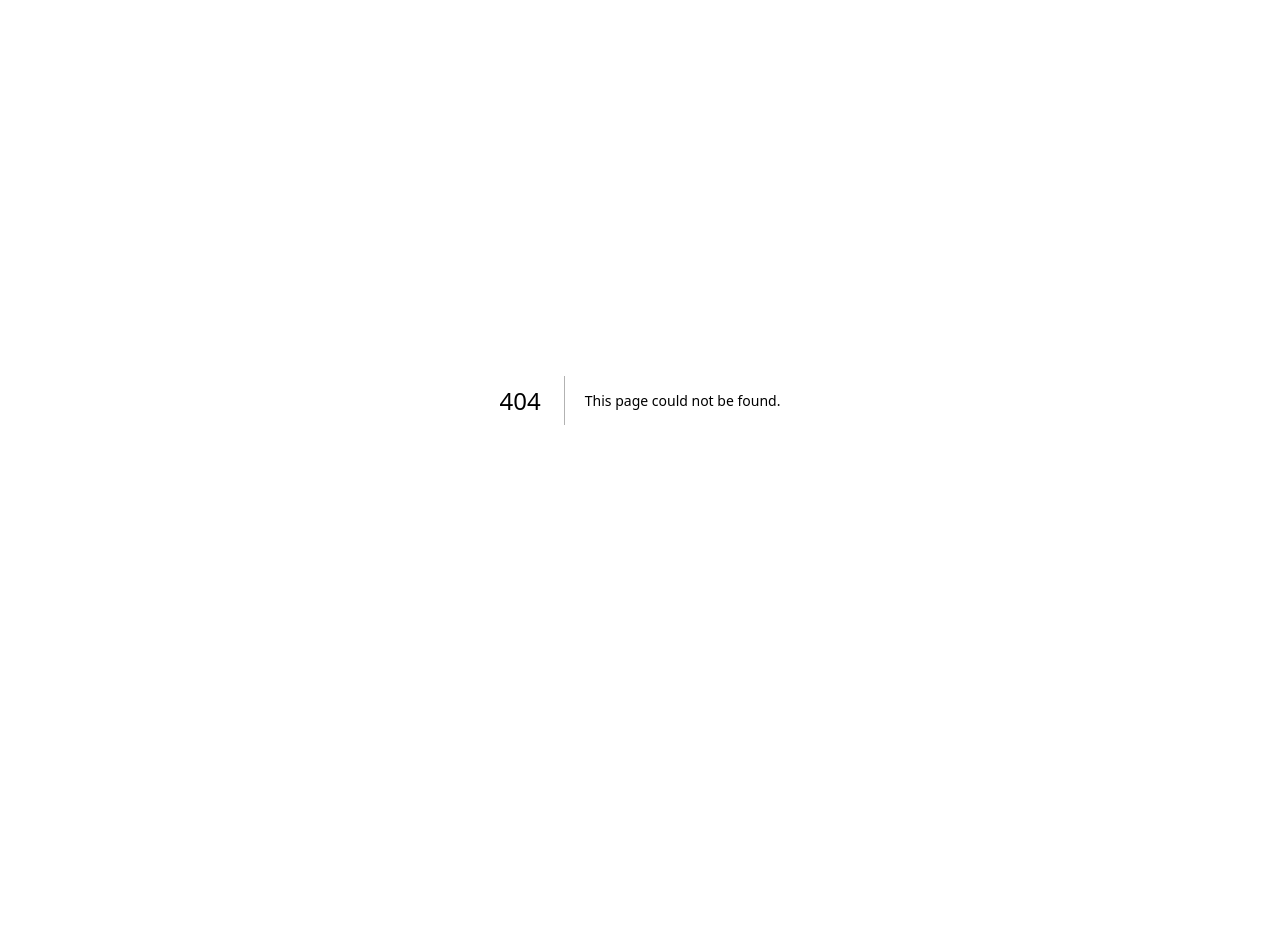
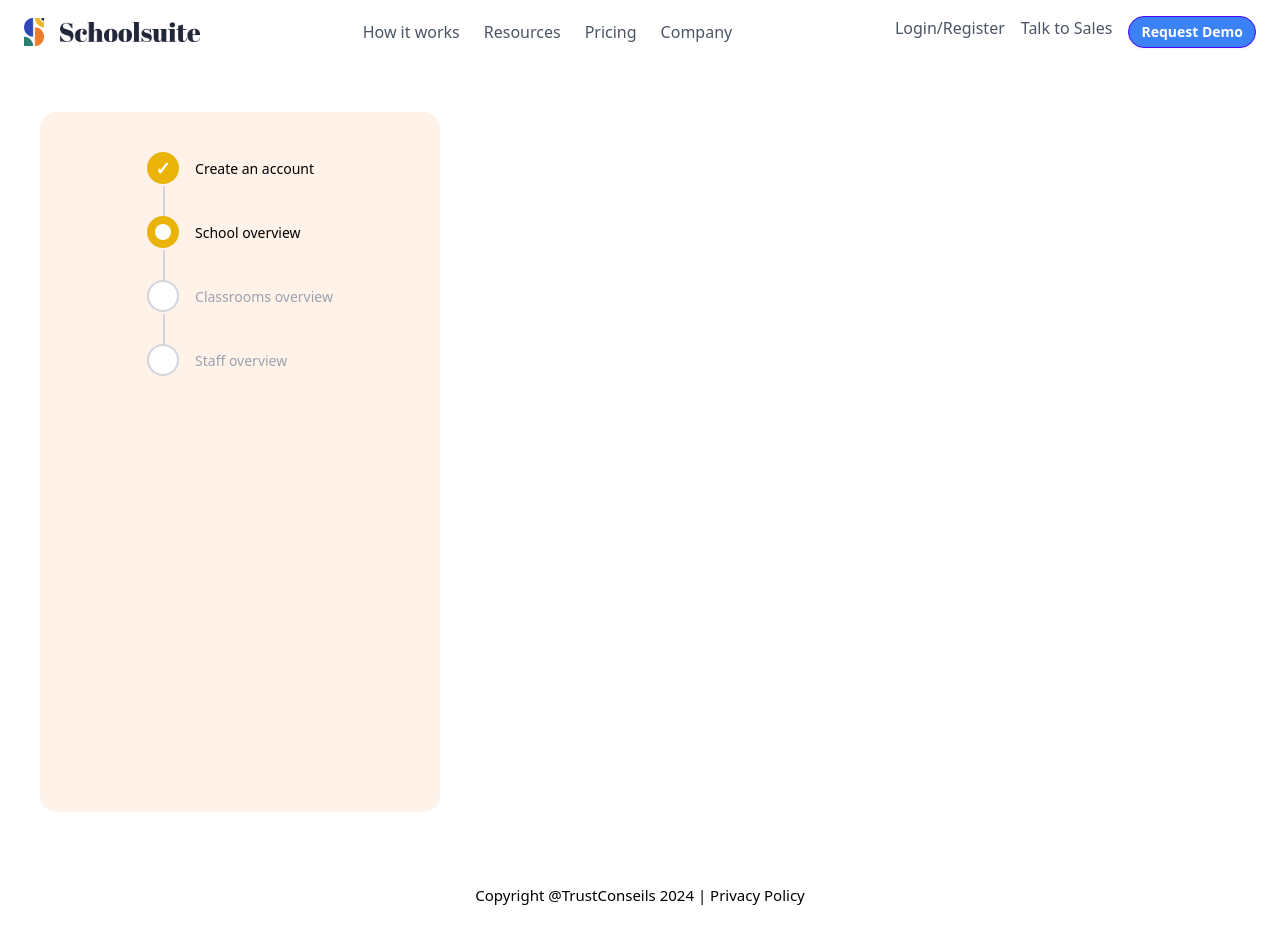
Before and after one commit to Habibhanini/schoolsuits, a Next.js app: page /signup in a window 1280 px wide. Before the commit this address had no page. Before the commit the page ends 800 px from the top, so only its background shows below. Built offline with nearby package versions, Linux system fonts and the light colour scheme; a web font is replaced by a local one.

Commit message:
New Component + student vignette changes

```diff
--- a/app/components/landing/Navbar.tsx
+++ b/app/components/landing/Navbar.tsx
@@ -1,9 +1,25 @@
+import Image from "next/image";
 import React from "react";
 
 const Navbar = () => {
   return (
-    <nav className="flex items-center justify-between px-6 py-4 border-b border-gray-200 bg-white">
-      <div className="text-lg font-bold text-blue-600">Schoolsuite</div>
+    <nav className="flex items-center justify-between px-6 py-4  ">
+      <div className="flex items-center space-x-4">
+        <Image
+          src="/images/LogoSchoolSuite.png"
+          alt="Logo"
+          width={0}
+          height={0}
+          className="w-[20px] h-auto"
+        />
+        <Image
+          src="/images/SchoolSuite.png"
+          alt="Logo"
+          width={0}
+          height={0}
+          className="w-[140px] h-auto"
+        />
+      </div>
       <div className="flex space-x-6">
         <a href="#" className="text-gray-600 hover:text-blue-600">
           How it works
--- /dev/null
+++ b/app/components/landing/ProgressStepper.tsx
@@ -0,0 +1,65 @@
+import React from "react";
+
+interface Step {
+  label: string;
+  completed: boolean;
+  current: boolean;
+}
+
+const steps: Step[] = [
+  { label: "Create an account", completed: true, current: false },
+  { label: "School overview", completed: false, current: true },
+  { label: "Classrooms overview", completed: false, current: false },
+  { label: "Staff overview", completed: false, current: false },
+];
+
+const ProgressStepper: React.FC = () => {
+  return (
+    <div className="bg-[#fff2e9] rounded-2xl p-6 w-[400px] h-[700px] flex flex-col items-center">
+      <ul className="relative space-y-8 mt-4">
+        {steps.map((step, index) => (
+          <li key={index} className="relative flex items-center">
+            {/* Vertical Line */}
+            {index > 0 && (
+              <span className="absolute top-[-30px] left-[16px] h-[30px] w-[2px] bg-gray-300"></span>
+            )}
+
+            {/* Step Circle */}
+            <div
+              className={`flex items-center justify-center w-8 h-8 rounded-full border-2 ${
+                step.completed
+                  ? "bg-yellow-500 border-yellow-500 text-white"
+                  : step.current
+                  ? "bg-yellow-500 border-yellow-500"
+                  : "border-gray-300 bg-white"
+              }`}
+            >
+              {/* Checkmark for completed step */}
+              {step.completed && (
+                <span className="text-white font-bold text-lg">✓</span>
+              )}
+
+              {/* Smaller white circle for current step */}
+              {step.current && (
+                <div className="w-4 h-4 rounded-full bg-white"></div>
+              )}
+            </div>
+
+            {/* Step Label */}
+            <span
+              className={`ml-4 text-sm ${
+                step.completed || step.current
+                  ? "text-black font-medium"
+                  : "text-gray-400"
+              }`}
+            >
+              {step.label}
+            </span>
+          </li>
+        ))}
+      </ul>
+    </div>
+  );
+};
+
+export default ProgressStepper;
--- a/app/components/myclass/StudentCard.tsx
+++ b/app/components/myclass/StudentCard.tsx
@@ -1,9 +1,6 @@
-import { useState } from "react";
+import React, { useState } from "react";
 import { IoEllipsisHorizontal } from "react-icons/io5";
-import { FiPlus } from "react-icons/fi";
-import { StarIcon, WarningIcon } from "@/app/icons/SvgIcons";
 import Image from "next/image";
-import { HiPlus } from "react-icons/hi2";
 import { FaPlus } from "react-icons/fa";
 
 export default function StudentCard({
@@ -13,12 +10,34 @@ export default function StudentCard({
   initialStarCount = 0,
   initialAlertCount = 0,
 }) {
-  const [starCount, setStarCount] = useState(initialStarCount);
-  const [alertCount, setAlertCount] = useState(initialAlertCount);
+  const [attendanceStatus, setAttendanceStatus] = useState("Attendance");
+
+  // Function to get the color based on the attendance status
+  const getColor = () => {
+    switch (attendanceStatus) {
+      case "Present":
+        return "#85CA88"; // Green
+      case "Absent":
+        return "#EB5118"; // Red
+      case "Late":
+        return "#F5A12C"; // Orange
+      default:
+        return "#FFFFFF"; // Default (white)
+    }
+  };
+
+  // Function to get the text color based on the attendance status
+  const getTextColor = () => {
+    return attendanceStatus === "Attendance" ? "text-gray-400" : "text-white";
+  };
 
   return (
     <div
-      className={`w-[200px] rounded-md bg-whitesmoke-100 overflow-hidden flex flex-col items-start justify-start p-[5px] box-border gap-[5px] min-w-[140px] max-w-[200px] leading-[normal] tracking-[normal] text-left text-smi text-black font-jakarta `}
+      className={`w-[200px] rounded-xl overflow-hidden flex flex-col items-start justify-start p-[5px] box-border gap-[5px] min-w-[140px] max-w-[200px] leading-[normal] tracking-[normal] text-left text-smi text-black font-jakarta`}
+      style={{
+        backgroundColor: "whitesmoke", // Card background
+        border: `2px solid ${getColor()}`, // Dynamic border color
+      }}
     >
       <div className="self-stretch overflow-hidden flex flex-row items-center justify-end py-[2.6px] px-0">
         <IoEllipsisHorizontal className="h-5 w-5 " />
@@ -75,12 +94,43 @@ export default function StudentCard({
           </div>
         </div>
       </div>
-      <div className="self-stretch rounded-md bg-white overflow-hidden flex flex-row items-start justify-between py-[5px] pl-[5px] pr-1 gap-5 text-left text-sm text-gray-100">
-        <select className="w-full p-1 border border-white bg-white text-gray-400 h-7 rounded focus:outline-none focus:ring focus:ring-blue-300 text-sm">
-          <option>Attendance</option>
-          <option>Present</option>
-          <option>Absent</option>
-          <option>Excused</option>
+      <div className="self-stretch rounded-md  overflow-hidden flex flex-row items-start justify-between py-[5px] pl-[5px] pr-1 gap-5 text-left text-sm text-gray-100">
+        <select
+          className={`w-full p-1 border h-7 rounded text-sm ${getTextColor()}`} // Dynamic text color
+          value={attendanceStatus}
+          onChange={(e) => setAttendanceStatus(e.target.value)}
+          style={{
+            backgroundColor: getColor(), // Dynamic background color for the select element
+          }}
+        >
+          <option
+            value="Attendance"
+            className="text-gray-400 "
+            style={{ backgroundColor: "#FFFFFF" }}
+          >
+            Attendance
+          </option>
+          <option
+            value="Present"
+            className="text-white"
+            style={{ backgroundColor: "#85CA88" }}
+          >
+            Present
+          </option>
+          <option
+            value="Absent"
+            className="text-white"
+            style={{ backgroundColor: "#EB5118" }}
+          >
+            Absent
+          </option>
+          <option
+            value="Late"
+            className="text-white"
+            style={{ backgroundColor: "#F5A12C" }}
+          >
+            Late
+          </option>
         </select>
       </div>
     </div>
--- a/app/icons/SvgIcons.tsx
+++ b/app/icons/SvgIcons.tsx
@@ -300,8 +300,6 @@ export const WarningIcon: React.FC<React.SVGProps<SVGSVGElement>> = (props) => (
     {...props}
   >
     <path
-      fill-rule="evenodd"
-      clip-rule="evenodd"
       d="M10.25 20.5C15.7728 20.5 20.25 16.0228 20.25 10.5C20.25 4.97715 15.7728 0.5 10.25 0.5C4.72715 0.5 0.25 4.97715 0.25 10.5C0.25 16.0228 4.72715 20.5 10.25 20.5ZM9.02461 5.15752C9.02461 4.53442 9.52973 4.0293 10.1528 4.0293C10.7759 4.0293 11.2811 4.53442 11.2811 5.15752V12.3128C11.2811 12.9359 10.7759 13.4411 10.1528 13.4411C9.52973 13.4411 9.02461 12.9359 9.02461 12.3128V5.15752ZM9.02452 15.7453C9.02452 15.1221 9.52965 14.617 10.1528 14.617C10.7759 14.617 11.281 15.1221 11.281 15.7453V15.8417C11.281 16.4648 10.7759 16.97 10.1528 16.97C9.52965 16.97 9.02452 16.4648 9.02452 15.8417V15.7453Z"
       fill="white"
     />
@@ -323,8 +321,6 @@ export const NotifcationIcon: React.FC<React.SVGProps<SVGSVGElement>> = (
       fill="#212739"
     />
     <path
-      fill-rule="evenodd"
-      clip-rule="evenodd"
       d="M12.3333 19.0527C15.463 19.0527 18 16.501 18 13.3534C18 10.2058 15.463 7.6542 12.3333 7.6542C9.20372 7.6542 6.66667 10.2058 6.66667 13.3534C6.66667 16.501 9.20372 19.0527 12.3333 19.0527ZM12.3333 16.0354C13.8061 16.0354 15 14.8347 15 13.3534C15 11.8722 13.8061 10.6714 12.3333 10.6714C10.8606 10.6714 9.66667 11.8722 9.66667 13.3534C9.66667 14.8347 10.8606 16.0354 12.3333 16.0354Z"
       fill="#212739"
     />
--- /dev/null
+++ b/app/signup/page.tsx
@@ -0,0 +1,52 @@
+"use client";
+import { useRouter } from "next/navigation";
+import React, { useState, useEffect } from "react";
+import { useSelector } from "react-redux";
+const mockUserData = {
+  email: "test@example.com",
+  password: "password123",
+};
+import { RootState } from "@/app/store/store";
+import Navbar from "../components/landing/Navbar";
+import Footer from "../components/landing/footer";
+import ProgressStepper from "../components/landing/ProgressStepper";
+
+const SignUp = () => {
+  const [email, setEmail] = useState("");
+  const [password, setPassword] = useState("");
+  const [error, setError] = useState("");
+  const [success, setSuccess] = useState("");
+  const router = useRouter();
+  const isLoggedIn = useSelector((state: RootState) => state.user.isLoggedIn);
+
+  const handleSubmit = (e: React.FormEvent<HTMLFormElement>) => {
+    e.preventDefault();
+
+    // Mock authentication
+    if (email === mockUserData.email && password === mockUserData.password) {
+      setSuccess("Sign in successful!");
+      router.push("/dashboard");
+    } else {
+      setError("Invalid email or password");
+      setSuccess("");
+    }
+  };
+
+  useEffect(() => {
+    if (isLoggedIn) {
+      router.push("/dashboard"); // Redirect if user is authenticated
+    }
+  }, [isLoggedIn, router]);
+
+  return (
+    <div className="min-h-screen flex flex-col bg-white">
+      <Navbar />
+      <main className="flex-grow flex justify-start items-start py-12 px-10">
+        <ProgressStepper />
+      </main>
+      <Footer />
+    </div>
+  );
+};
+
+export default SignUp;
```
